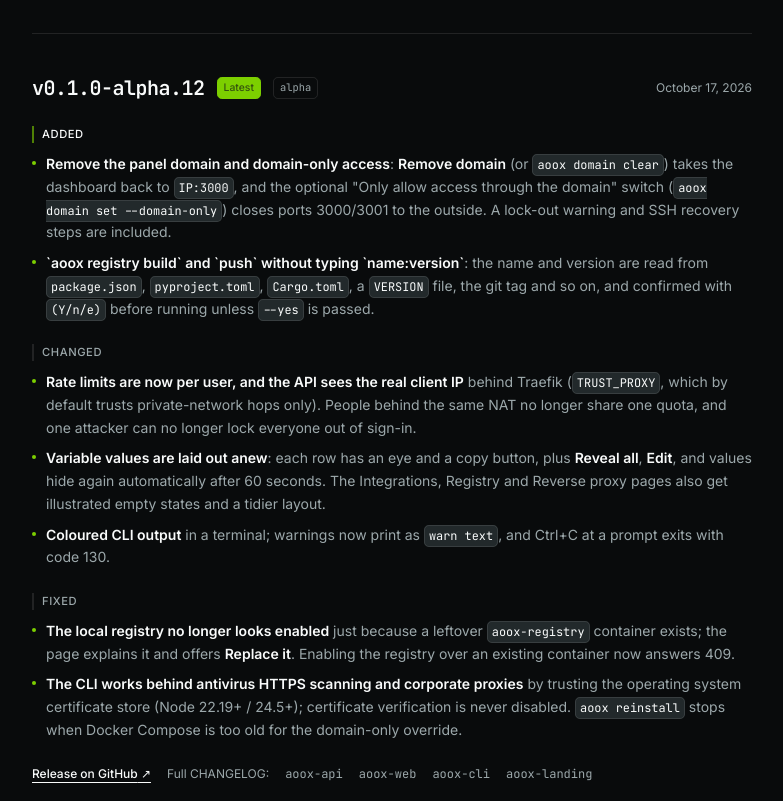
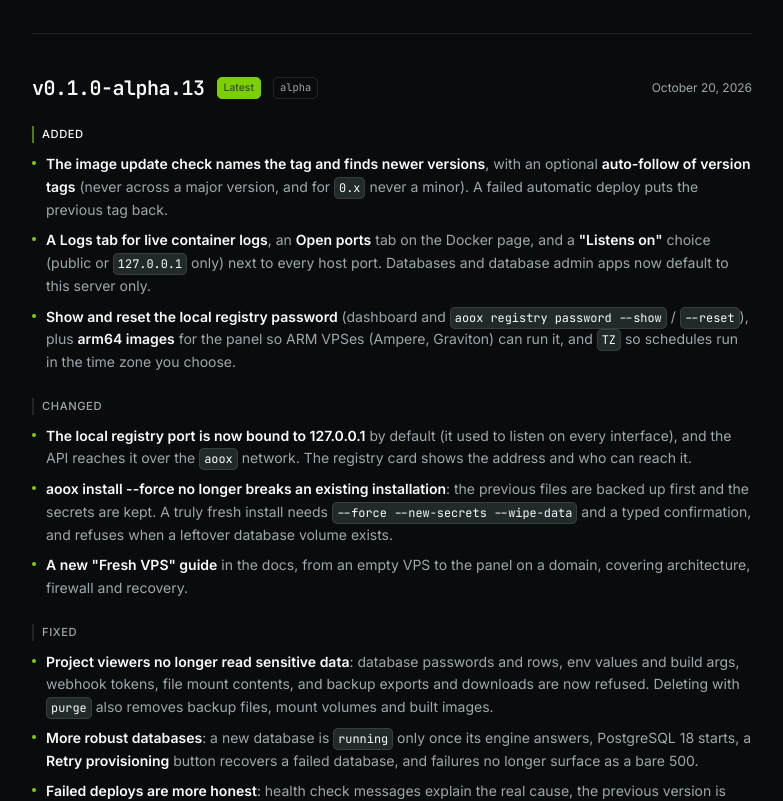
Before and after one commit to hideandseeklab/aoox-landing, a Next.js app: page /changelog in a window 1280 px wide. Shown: the part 240-1041 px from the top of the page, without its empty margins (248-1031 px from the left). Built offline with nearby package versions, Linux system fonts and the light colour scheme.

Commit message:
docs(landing): changelog for 0.1.0-alpha.13

```diff
--- a/src/app/(en)/docs/cli/page.tsx
+++ b/src/app/(en)/docs/cli/page.tsx
@@ -894,7 +894,7 @@ The panel will restart for a few seconds to apply it — the connection to this
         <Code>aoox-web</Code> images on the server).
       </P>
       <Callout kind="warn" title="aoox update changed meaning">
-        Before this release <Code>aoox update</Code> checked the panel. The old
+        Before 0.1.0-alpha.8 <Code>aoox update</Code> checked the panel. The old
         behaviour is now <Code>aoox update panel</Code>; running{" "}
         <Code>aoox update --apply</Code> prints{" "}
         <Code>Panel updates moved to: aoox update panel --apply</Code> and exits
--- a/src/app/(en)/docs/fresh-vps/page.tsx
+++ b/src/app/(en)/docs/fresh-vps/page.tsx
@@ -109,10 +109,10 @@ export default function Page() {
           <strong>Architecture: x86_64 (amd64) or arm64.</strong> The{" "}
           <Code>hideandseeklab/aoox-api</Code> and{" "}
           <Code>hideandseeklab/aoox-web</Code> images are published for both
-          from the release after 0.1.0-alpha.12. The currently published{" "}
-          <strong>0.1.0-alpha.12 images are amd64 only</strong>, so an ARM VPS
-          (Ampere, Graviton) has to wait for the next release; the aoox CLI
-          already has an arm64 build.
+          from 0.1.0-alpha.13 on.{" "}
+          <strong>0.1.0-alpha.12 and earlier images are amd64 only</strong>, so
+          an ARM VPS (Ampere, Graviton) needs 0.1.0-alpha.13 or later; the aoox
+          CLI already has an arm64 build.
         </li>
         <li>
           <strong>Operating system: a mainstream Linux with systemd, such as
--- a/src/app/(en)/docs/registry/page.tsx
+++ b/src/app/(en)/docs/registry/page.tsx
@@ -151,7 +151,7 @@ docker push localhost:5000/tools/myimage:1.0`}</Pre>
       <span id="reach" />
       <H3>Who can reach port 5000</H3>
       <P>
-        From the release after 0.1.0-alpha.12 the registry&apos;s host port is bound to{" "}
+        From 0.1.0-alpha.13 the registry&apos;s host port is bound to{" "}
         <Code>127.0.0.1</Code> by default, so only this server can push to{" "}
         <Code>localhost:5000</Code> (deploys, the host&apos;s own{" "}
         <Code>docker push</Code>, and the panel itself are unaffected: the API
--- a/src/app/(id)/id/docs/cli/page.tsx
+++ b/src/app/(id)/id/docs/cli/page.tsx
@@ -893,7 +893,7 @@ The panel will restart for a few seconds to apply it — the connection to this
         di server).
       </P>
       <Callout kind="warn" title="Arti aoox update berubah">
-        Sebelum rilis ini <Code>aoox update</Code> mengecek panel. Perilaku
+        Sebelum 0.1.0-alpha.8 <Code>aoox update</Code> mengecek panel. Perilaku
         lama sekarang jadi <Code>aoox update panel</Code>; menjalankan{" "}
         <Code>aoox update --apply</Code> mencetak{" "}
         <Code>Panel updates moved to: aoox update panel --apply</Code> dan
--- a/src/app/(id)/id/docs/registry/page.tsx
+++ b/src/app/(id)/id/docs/registry/page.tsx
@@ -146,7 +146,7 @@ docker push localhost:5000/tools/myimage:1.0`}</Pre>
       <span id="jangkauan" />
       <H3>Siapa yang bisa menjangkau port 5000</H3>
       <P>
-        Mulai rilis setelah 0.1.0-alpha.12 port host registry di-bind ke{" "}
+        Mulai 0.1.0-alpha.13 port host registry di-bind ke{" "}
         <Code>127.0.0.1</Code> secara default, jadi hanya server ini yang bisa
         push ke <Code>localhost:5000</Code> (deploy, <Code>docker push</Code>{" "}
         dari host sendiri, dan panel tidak terpengaruh: API menjangkau registry
--- a/src/app/(id)/id/docs/vps-baru/page.tsx
+++ b/src/app/(id)/id/docs/vps-baru/page.tsx
@@ -109,10 +109,10 @@ export default function Page() {
           <strong>Arsitektur: x86_64 (amd64) atau arm64.</strong> Image{" "}
           <Code>hideandseeklab/aoox-api</Code> dan{" "}
           <Code>hideandseeklab/aoox-web</Code> dipublikasikan untuk keduanya
-          mulai rilis setelah 0.1.0-alpha.12. Image{" "}
-          <strong>0.1.0-alpha.12 yang sekarang terbit hanya amd64</strong>, jadi
-          VPS ARM (Ampere, Graviton) perlu menunggu rilis berikutnya; CLI aoox
-          sendiri sudah punya build arm64.
+          mulai 0.1.0-alpha.13.{" "}
+          <strong>Image 0.1.0-alpha.12 dan sebelumnya hanya amd64</strong>, jadi
+          VPS ARM (Ampere, Graviton) membutuhkan 0.1.0-alpha.13 atau lebih
+          baru; CLI aoox sendiri sudah punya build arm64.
         </li>
         <li>
           <strong>Sistem operasi: Linux umum dengan systemd, misalnya Ubuntu
--- a/src/content/changelog.ts
+++ b/src/content/changelog.ts
@@ -29,6 +29,64 @@ export const GITHUB_ORG = "https://github.com/hideandseeklab"
 export const CHANGELOG_REPOS = ["aoox-api", "aoox-web", "aoox-cli", "aoox-landing"] as const
 
 export const RELEASES: Release[] = [
+  {
+    version: "0.1.0-alpha.13",
+    date: "2026-10-20",
+    channel: "alpha",
+    groups: [
+      {
+        kind: "added",
+        items: [
+          {
+            id: "**Cek update image menyebut tag-nya dan mencari versi lebih baru**, dengan opsi **ikuti tag versi** otomatis (tidak pernah melewati versi mayor, dan untuk `0.x` tidak melewati minor). Deploy otomatis yang gagal mengembalikan tag sebelumnya.",
+            en: "**The image update check names the tag and finds newer versions**, with an optional **auto-follow of version tags** (never across a major version, and for `0.x` never a minor). A failed automatic deploy puts the previous tag back.",
+          },
+          {
+            id: "**Tab Logs untuk log container langsung**, tab **Open ports** di halaman Docker, dan pilihan **\"Listens on\"** (publik atau hanya `127.0.0.1`) di setiap port host. Database dan aplikasi admin database kini bawaannya hanya di server ini.",
+            en: "**A Logs tab for live container logs**, an **Open ports** tab on the Docker page, and a **\"Listens on\"** choice (public or `127.0.0.1` only) next to every host port. Databases and database admin apps now default to this server only.",
+          },
+          {
+            id: "**Tampilkan dan reset password registry lokal** (dashboard dan `aoox registry password --show` / `--reset`), plus **image arm64** untuk panel sehingga VPS ARM (Ampere, Graviton) bisa menjalankannya, dan `TZ` agar jadwal berjalan di zona waktu pilihanmu.",
+            en: "**Show and reset the local registry password** (dashboard and `aoox registry password --show` / `--reset`), plus **arm64 images** for the panel so ARM VPSes (Ampere, Graviton) can run it, and `TZ` so schedules run in the time zone you choose.",
+          },
+        ],
+      },
+      {
+        kind: "changed",
+        items: [
+          {
+            id: "**Port registry lokal kini hanya di 127.0.0.1** secara default (sebelumnya terbuka di semua antarmuka), dan API menjangkaunya lewat jaringan `aoox`. Kartu registry menampilkan alamat dan keterjangkauannya.",
+            en: "**The local registry port is now bound to 127.0.0.1** by default (it used to listen on every interface), and the API reaches it over the `aoox` network. The registry card shows the address and who can reach it.",
+          },
+          {
+            id: "**aoox install --force tidak lagi merusak instalasi yang ada**: file lama dicadangkan lebih dulu dan rahasia dipertahankan. Instalasi benar-benar baru memerlukan `--force --new-secrets --wipe-data` dan konfirmasi ketik, serta menolak jika volume database sisa masih ada.",
+            en: "**aoox install --force no longer breaks an existing installation**: the previous files are backed up first and the secrets are kept. A truly fresh install needs `--force --new-secrets --wipe-data` and a typed confirmation, and refuses when a leftover database volume exists.",
+          },
+          {
+            id: "**Panduan baru \"VPS baru\"** di dokumentasi, dari VPS kosong sampai panel di domain, dengan arsitektur, firewall, dan pemulihan.",
+            en: "**A new \"Fresh VPS\" guide** in the docs, from an empty VPS to the panel on a domain, covering architecture, firewall and recovery.",
+          },
+        ],
+      },
+      {
+        kind: "fixed",
+        items: [
+          {
+            id: "**Viewer proyek tidak lagi membaca data sensitif**: password dan baris database, nilai env dan build arg, token webhook, isi file mount, serta ekspor dan unduhan backup kini ditolak. Menghapus dengan `purge` juga menghapus file backup, volume mount, dan image hasil build.",
+            en: "**Project viewers no longer read sensitive data**: database passwords and rows, env values and build args, webhook tokens, file mount contents, and backup exports and downloads are now refused. Deleting with `purge` also removes backup files, mount volumes and built images.",
+          },
+          {
+            id: "**Database lebih tangguh**: database baru `running` hanya setelah engine menjawab, PostgreSQL 18 bisa start, ada tombol **Retry provisioning** untuk database yang gagal, dan kegagalan tidak lagi bocor sebagai error 500 mentah.",
+            en: "**More robust databases**: a new database is `running` only once its engine answers, PostgreSQL 18 starts, a **Retry provisioning** button recovers a failed database, and failures no longer surface as a bare 500.",
+          },
+          {
+            id: "**Deploy yang gagal lebih jujur**: pesan health check menjelaskan penyebab sebenarnya, versi lama dipulihkan setelah penggantian yang gagal, dan aplikasi yang masih melayani tidak lagi ditandai `error`. Rahasia di log dan keluaran job disamarkan lebih menyeluruh.",
+            en: "**Failed deploys are more honest**: health check messages explain the real cause, the previous version is restored after a failed replace, and a still-serving app is no longer marked `error`. Secrets in logs and job output are masked more thoroughly.",
+          },
+        ],
+      },
+    ],
+  },
   {
     version: "0.1.0-alpha.12",
     date: "2026-10-17",
```
Also changed, not shown: 1 other file (tests, documents, lock files or other folders).
